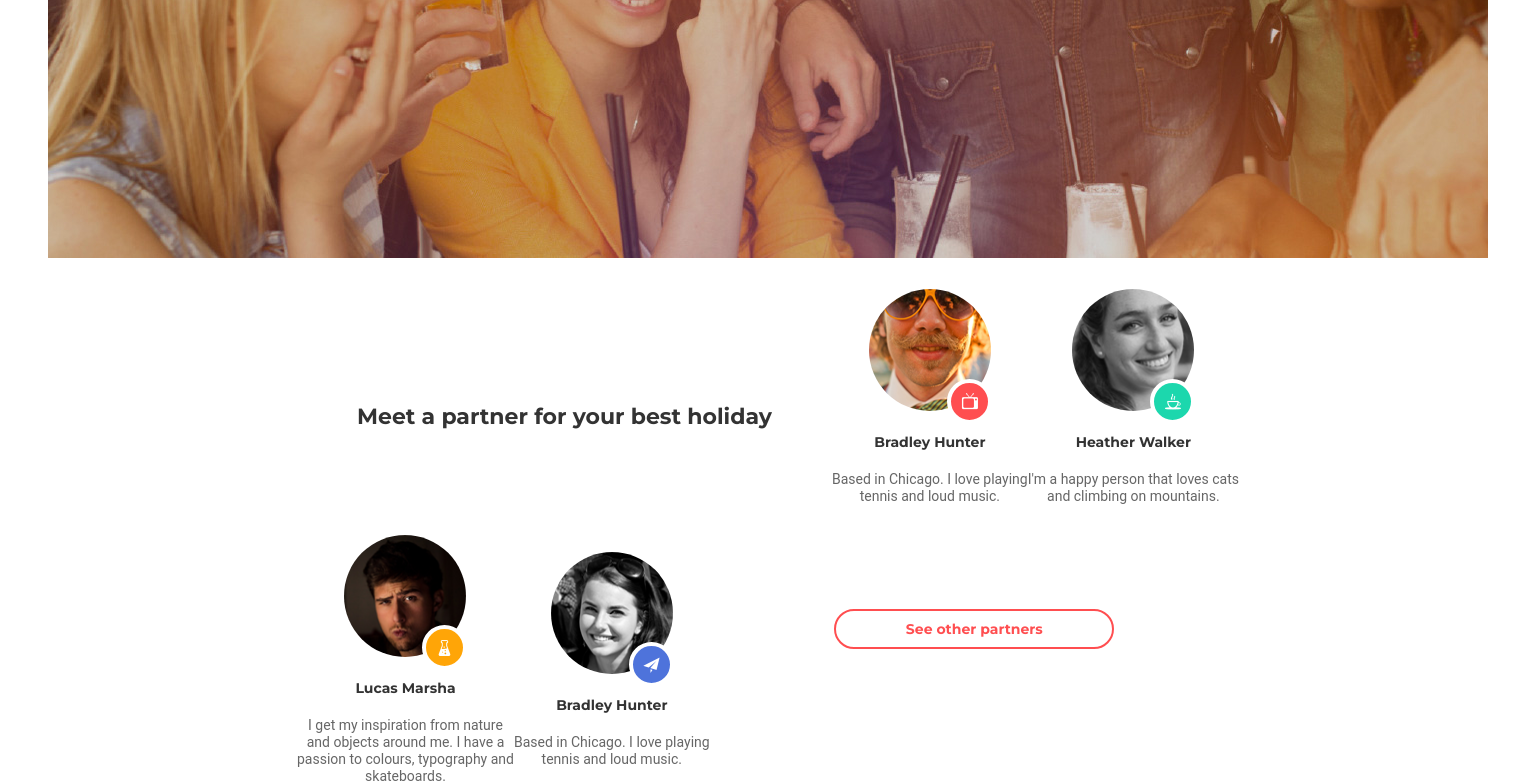
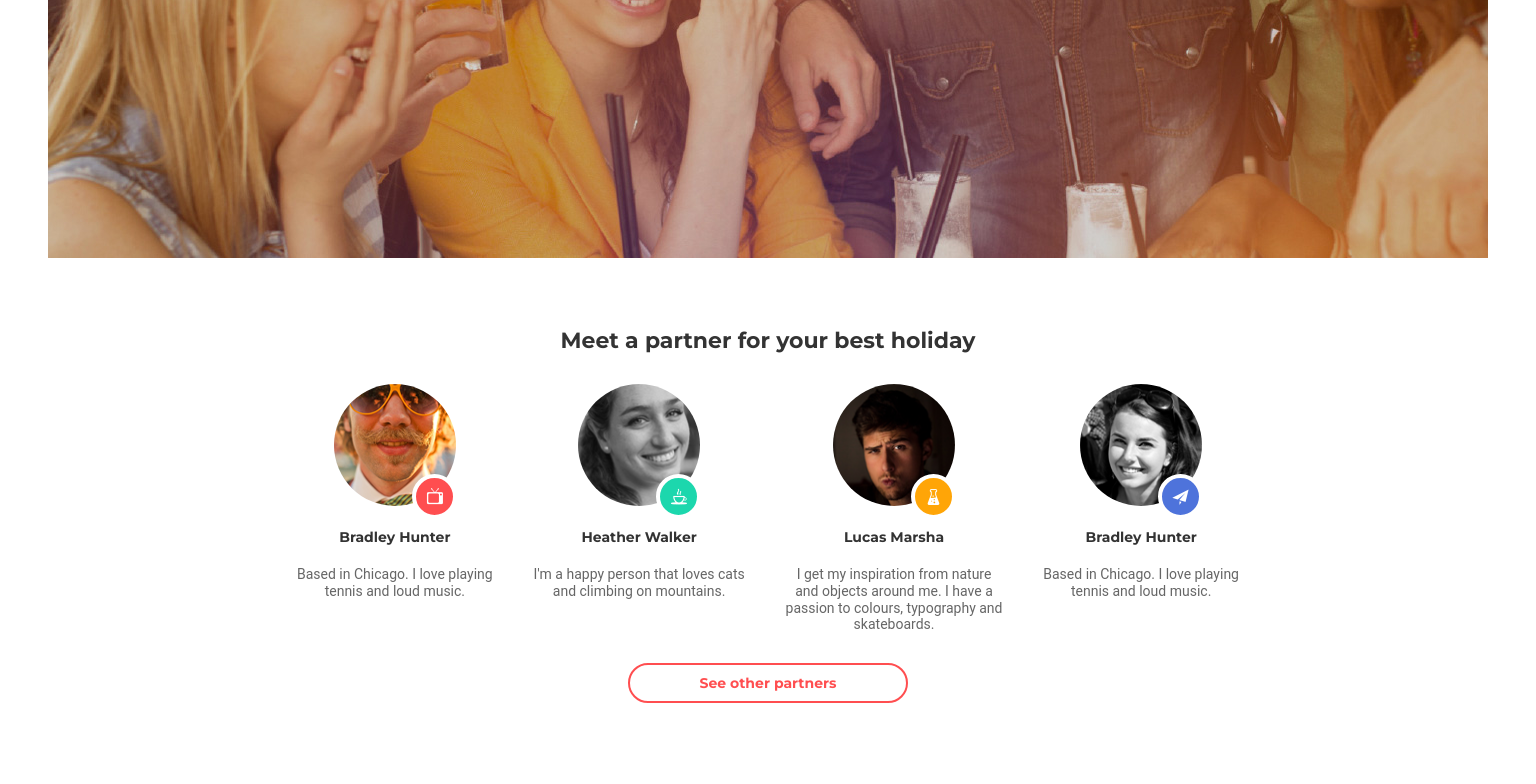
Before and after one commit to Sergey-Bulychev/goit-fe-course, a plain HTML site: page html-css/module_08/index.html in a window 1536 px wide. Shown: the part 442-1226 px from the top of the page. After the commit the page ends 1200 px from the top, so only its background shows below. Drawn offline with Linux system fonts and the light colour scheme.

Commit message:
module_08 87%

```diff
--- a/html-css/module_08/css/style.css
+++ b/html-css/module_08/css/style.css
@@ -284,36 +284,11 @@
     width: 942px;
     display: flex;
     flex-direction: row;
-    justify-content: center;
-    align-items: center;
-    /* margin: auto; */
-    /* flex-wrap: inherit; */
-    align-content: space-between;
+    justify-content: space-between;
+
   }
+.title-partner{
+  width: 100%;
+}
 
-  /* .partner1,
-  .partner2,
-  .partner3,
-  .partner4 {
-    display: flex;
-    flex-direction: column;
-  } */
-  /* .title-partner{
-    order: 0;
-  }
-  .partner1 {
-    order: 1;
-  }
-  .partner2 {
-    order: 3;
-  }
-  .partner3 {
-    order: 2;
-  }
-  .partner4 {
-    order: 4;
-  }
-  .see-other{
-    order: 5;
-  } */
 }
```
